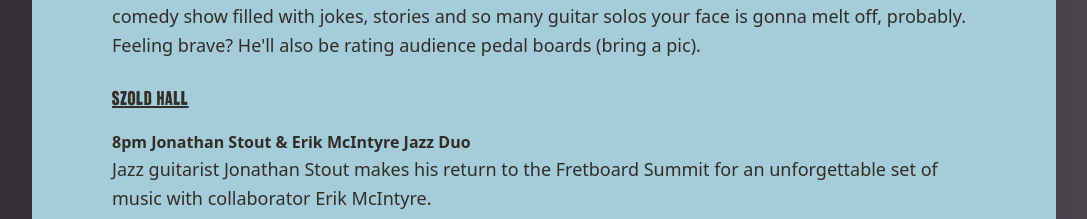
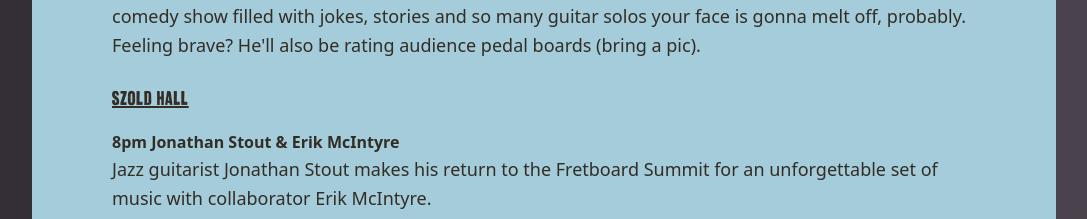
Before and after one commit to oldtownschool/fretboard-summit, a Next.js app: page /schedule in a window 1280 px wide. Shown: the part 5008-5227 px from the top of the page, without its empty margins (96-1183 px from the left). Built offline with nearby package versions, Linux system fonts and the light colour scheme.

Commit message:
more edits that dont make any sense but im doing them anwyays

```diff
--- a/app/schedule/page.js
+++ b/app/schedule/page.js
@@ -244,7 +244,7 @@ export default function Schedule() {
 
           <h4 className="font-aurochs uppercase text-xl underline tracking-wider mt-6">Szold Hall</h4>
 
-          <p className="font-bold mt-4 leading-relaxed" >8pm Jonathan Stout & Erik McIntyre Jazz Duo</p>
+          <p className="font-bold mt-4 leading-relaxed" >8pm Jonathan Stout & Erik McIntyre</p>
           <p className="text-lg leading-relaxed mb-8" >Jazz guitarist Jonathan Stout makes his return to the Fretboard Summit for an unforgettable set of music with collaborator Erik McIntyre.
           </p>
 
```
